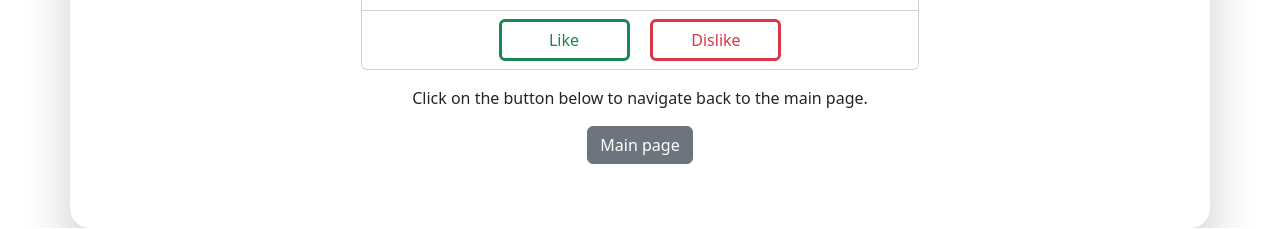
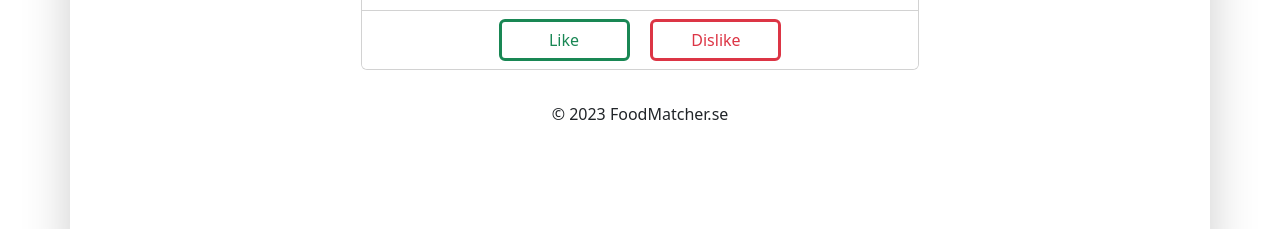
Before and after one commit to abbasfaizi/Web-Project-NodeJs, a React (Create React App) app in the folder client/: page / in a window 1280 px wide. Shown: the part 597-826 px from the top of the page. Built offline with nearby package versions, Linux system fonts and the light colour scheme; no server answers.

Commit message:
added Footer component

```diff
--- a/client/src/App.tsx
+++ b/client/src/App.tsx
@@ -22,7 +22,7 @@ function App() {
   return (
     <div className="App">
 
-      <MainScreen/>
+     <MainScreen/>
 
     </div>
   );
--- /dev/null
+++ b/client/src/Footer.tsx
@@ -0,0 +1,16 @@
+import React from 'react';
+
+interface FooterProps {
+  companyName: string;
+  year: number;
+}
+
+const Footer: React.FC<FooterProps> = ({ companyName, year }) => {
+    return (
+      <footer style={{ padding: '2rem 0' }}>
+        <p>&copy; {year} {companyName}</p>
+      </footer>
+    );
+  };
+
+export default Footer;
--- a/client/src/LoginScreen.tsx
+++ b/client/src/LoginScreen.tsx
@@ -36,7 +36,7 @@ const Login: React.FC = () => {
           <div className="card mt-5">
             <div className="card-header">
               <img src={logo} className="Web-Logo" alt="Logo" />
-              <PageTitle title="Pleas Login" />
+              <PageTitle title="Please Login" />
             </div>
             <div className="card-body">
               <form onSubmit={handleSubmit}>
@@ -76,7 +76,7 @@ const Login: React.FC = () => {
               </p>
             </div>
           </div>
-          <p className="text-center mt-3">Click on the button below to navigate back to the main page.</p>
+
           <button onClick={() => (document.location = "MainPage.tsx")} className="btn btn-secondary btn-block">
             Main page
           </button>
--- a/client/src/MainScreen.tsx
+++ b/client/src/MainScreen.tsx
@@ -5,6 +5,7 @@ import 'bootstrap/dist/js/bootstrap.bundle.min.js';
 import './MainScreen.css'
 import axios from "axios";
 import { PageTitle, MainTitle } from "./PageTitle";
+import Footer from "./Footer";
 
 const foods = ['./images/food1.PNG', './images/food2.JPG', './images/food3.JPG', './images/food4.JPG'];
 
@@ -45,10 +46,12 @@ const MainScreen: React.FC = () => {
                             </button>
                         </div>
                     </div>
-                    <p className="text-center mt-3">Click on the button below to navigate back to the main page.</p>
-                    <button onClick={() => (document.location = "MainPage.tsx")} className="btn btn-secondary btn-block">
-                        Main page
-                    </button>
+                    <div>
+                        <p>
+                            <Footer year={2023} companyName="FoodMatcher.se"/>
+                        </p>
+                    </div>
+
                 </div>
             </div>
         </div>
```
